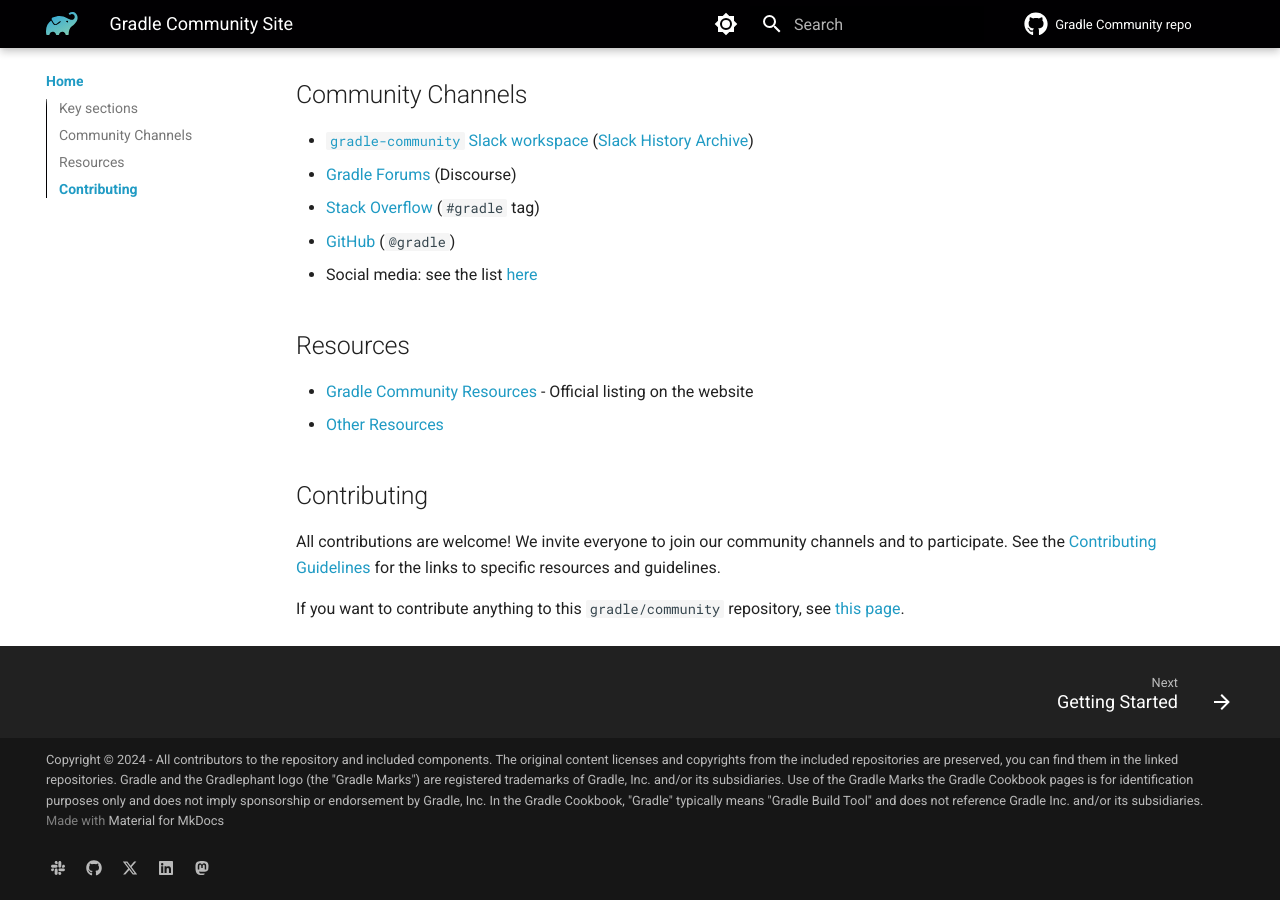
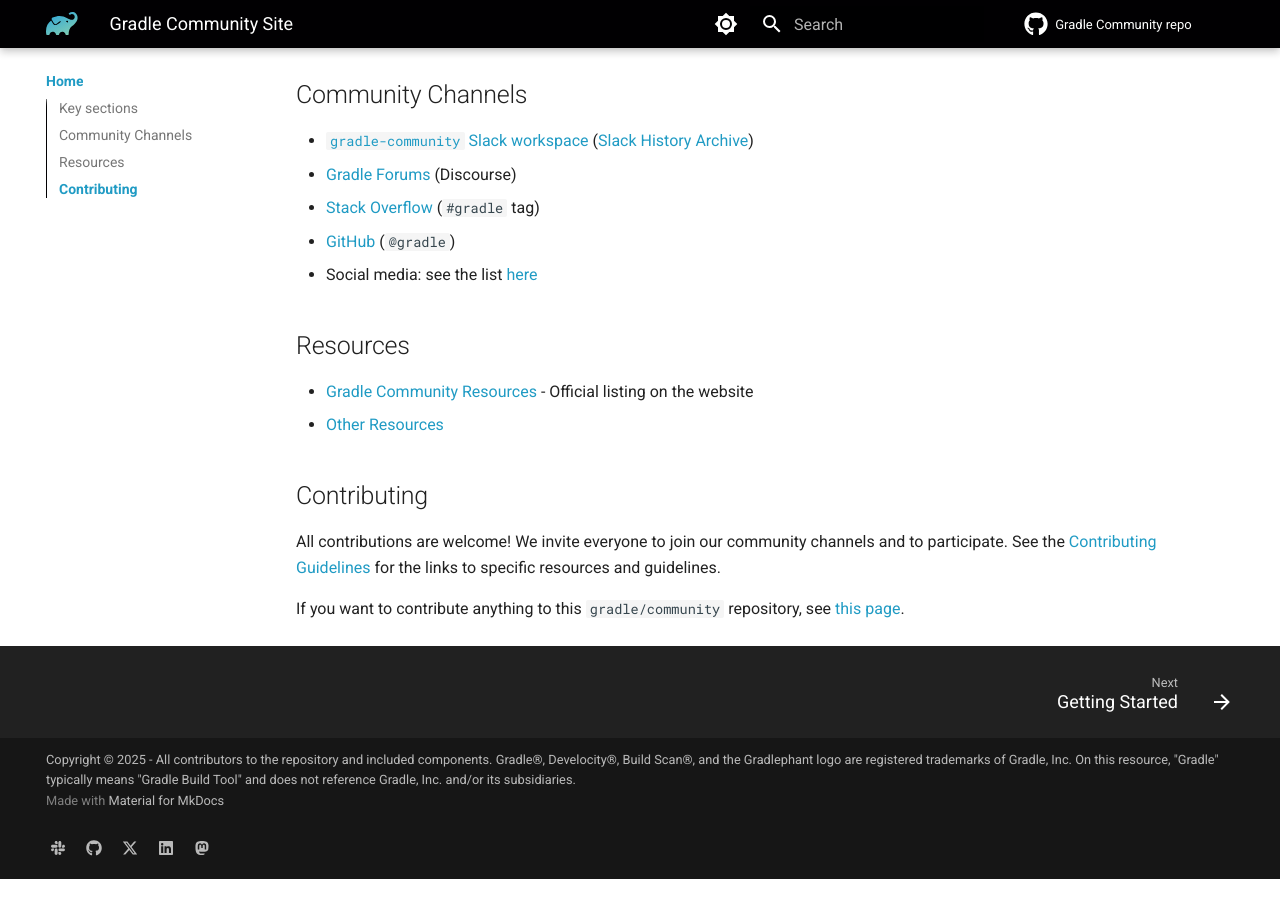
Before and after one commit to gradle/community, an MkDocs documentation site: the page built from docs/README.md, in a window 1280 px wide and 900 px high, scrolled down 632 px. Built offline with MkDocs 1.6.1 and Material for MkDocs 9.7.7, drawn with Linux system fonts in a browser that asks for light colours; plug-ins that fetch from the network failed and are left out; comment, search, counter and statistics services are not loaded; after the commit the page ends 1511 px from its top, so only the background shows below that.

Commit message:
Update the copyright footer on the site
Internal reference - https://github.com/gradle/bt-devrel-and-education/issues/84

```diff
--- a/mkdocs.yml
+++ b/mkdocs.yml
@@ -4,13 +4,9 @@ site_description: >-
   This is an open-source site for all Gradle community matters,
   including governance, artwork, events, and public infrastructure.
 copyright: >
-  Copyright &copy; 2024 - All contributors to the repository and included components.
-  The original content licenses and copyrights from the included repositories are preserved,
-  you can find them in the linked repositories.
-
-  Gradle and the Gradlephant logo (the "Gradle Marks") are registered trademarks of Gradle, Inc. and/or its subsidiaries.
-  Use of the Gradle Marks the Gradle Cookbook pages is for identification purposes only and does not imply sponsorship or endorsement by Gradle, Inc.
-  In the Gradle Cookbook, "Gradle" typically means "Gradle Build Tool" and does not reference Gradle Inc. and/or its subsidiaries.
+  Copyright &copy; 2025 - All contributors to the repository and included components.
+  Gradle®, Develocity®, Build Scan®, and the Gradlephant logo are registered trademarks of Gradle, Inc.
+  On this resource, "Gradle" typically means "Gradle Build Tool" and does not reference Gradle, Inc. and/or its subsidiaries.
 docs_dir: docs
 repo_url: https://github.com/gradle/community
 repo_name: Gradle Community repo
```
